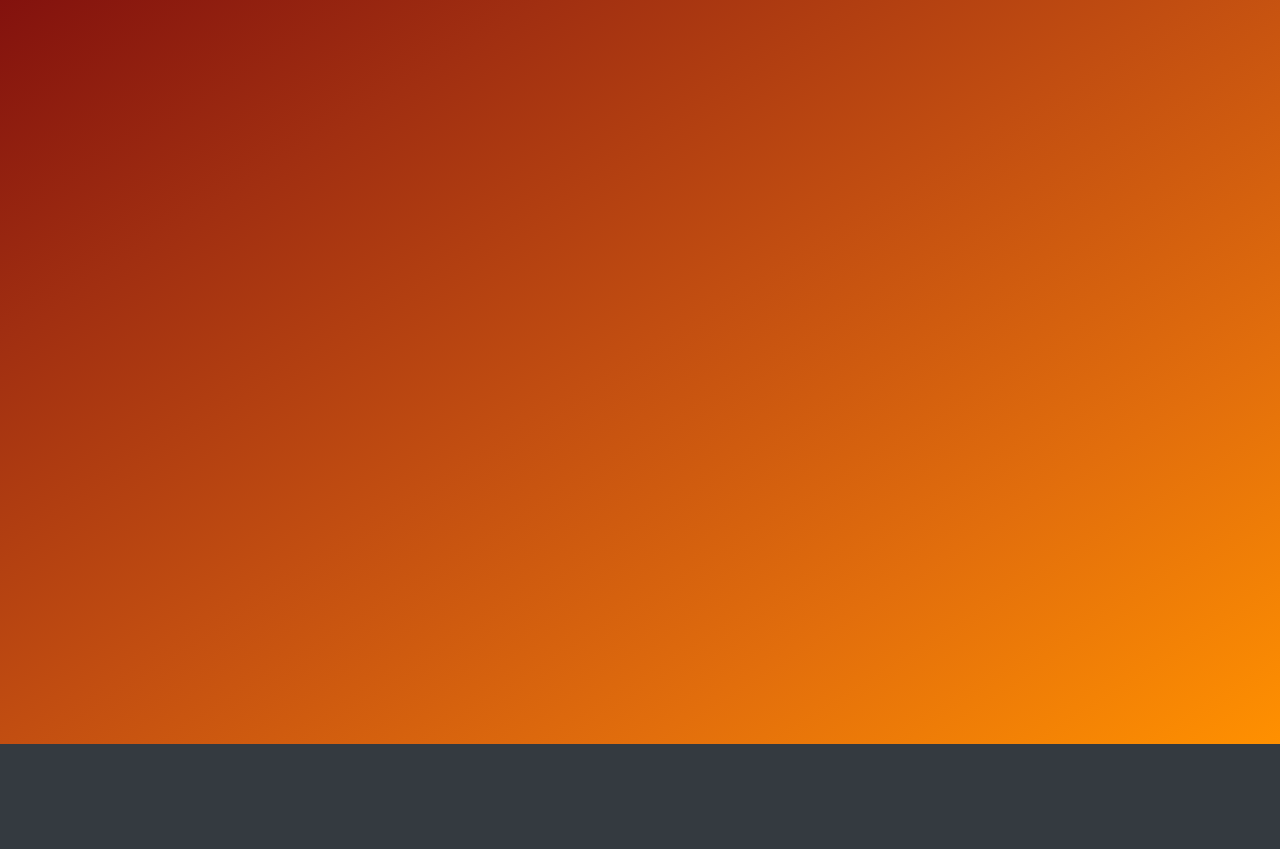
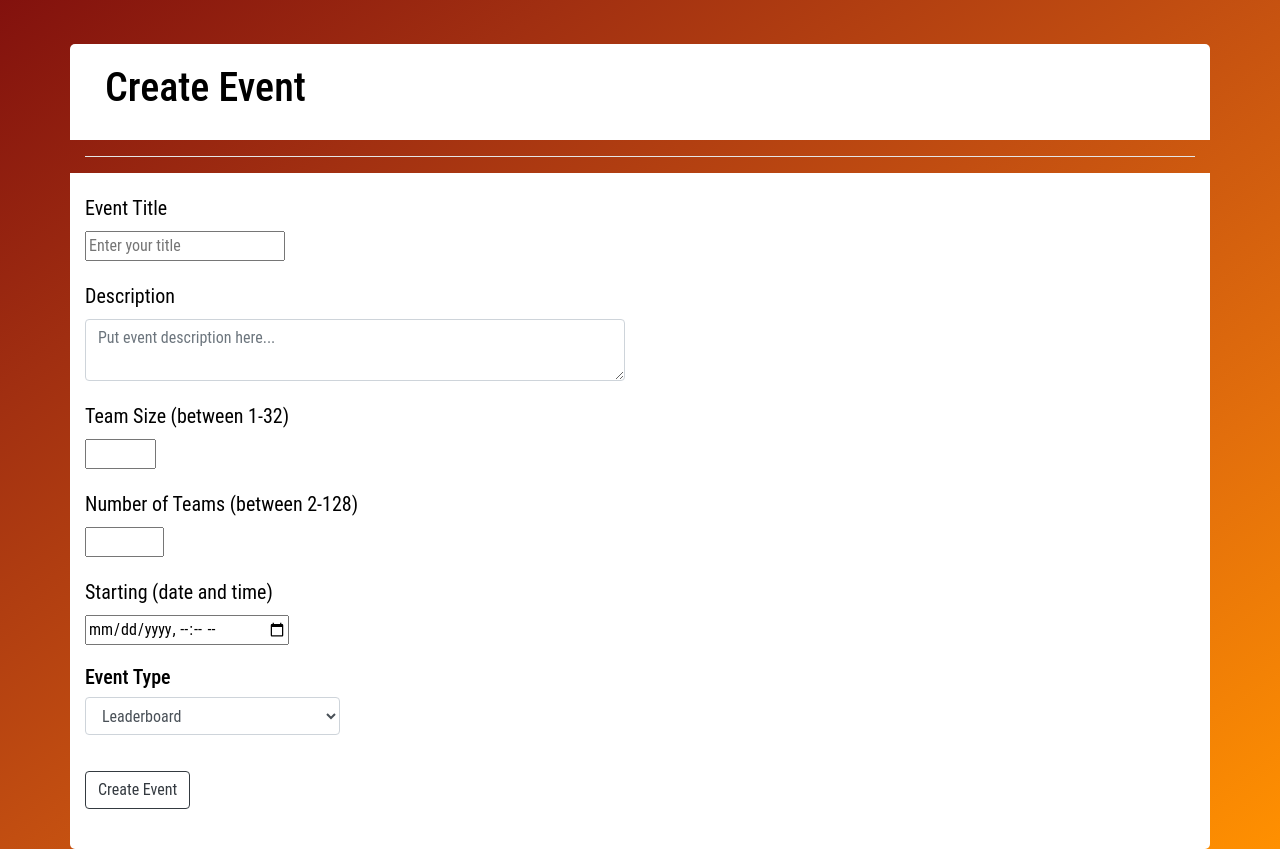
Before and after one commit to pearlescen7/CompeteMe, a Flask app: page /create_events/ in a window 1280 px wide. Shown: the part 56-905 px from the top of the page. Before the commit the page ends 800 px from the top, so only its background shows below. Run offline with Flask 2, Linux system fonts and the light colour scheme; the visitor is signed in with stand-in values (Sample User, id 1); some libraries are stand-ins or nearby versions.

Commit message:
Creating events and search fixes.
-Now users can create events.
-Searching events is fixed.
-Little fixes to username/password checks.

```diff
--- a/app.py
+++ b/app.py
@@ -63,8 +63,8 @@ def signup():
             flash("Username field can't be empty")
             return render_template("signup.html")
 
-        elif (len(request.form.get("mem_name")) > 32):
-            flash("Username can't be longer than 32 characters.")
+        elif (len(request.form.get("mem_name")) > 32) or (len(request.form.get("mem_name")) < 4):
+            flash("Username must be between 4-32 characters.")
             return render_template("signup.html")
 
         elif (request.form.get("password") == ""):
@@ -204,6 +204,10 @@ def edit_profile():
                 newpassword = None
                 newpassword2 = None
 
+            if len(username) < 4 or len(username) > 32:
+                flash("Username must be between 4-32 characters")
+                return render_template("edit_profile.html")
+
             try:
                 #print(filename)
                 db.update_user_id(current_user.id, username=username, email=email, bio=bio, password=newpassword, pfp=filename)
@@ -250,29 +254,54 @@ def search_events():
         sort = request.form.get("sort")
         title_search = request.form.get("title_search")
         if orderby == "Title":
-            orderby = 'title'
+            orderby = "title"
         elif orderby == "Team Size":
-            orderby = 'team_size'
+            orderby = "team_size"
         elif orderby == "Starting Time":
-            orderby = 'starting_date'
+            orderby = "starting_date"
         elif orderby == "Type":
-            orderby = 'event_type'
+            orderby = "event_type"
         elif orderby == "Status":
-            orderby = 'event_status'
+            orderby = "event_status"
         elif orderby == "XP Prize":
-            orderby = 'xp_prize'
+            orderby = "xp_prize"
         elif orderby == "Prize":
-            orderby = 'prize'
+            orderby = "prize"
+        #print(sort)
         events = db.get_events(orderby=orderby, sort=sort, title_search=title_search)
+        #print(events[0].title)
+        #print(events[1].title)
+        #print(events[2].title)
+        #print(events[3].title)
+        return render_template("search_events.html", events=events)
         #post method to search different criterias
     else:
         events = db.get_events()
-    return render_template("search_events.html", events=events)
+        return render_template("search_events.html", events=events)
 
-@app.route("/create_events/")
+@app.route("/create_events/", methods=['POST', 'GET'])
 @login_required
 def create_events():
-    return render_template("create_events.html")
+    if request.method == 'POST':
+        title = request.form.get("title")
+        desc = request.form.get("desc")
+        team_size = request.form.get("team_size")
+        no_teams = request.form.get("no_teams")
+        daytime = request.form.get("daytime")
+        e_type = request.form.get("type")
+        if e_type == "Leaderboard":
+            e_type = 0
+        #map event types to numbers
+        db.create_event(title=title, desc=desc, team_size=team_size, no_teams=no_teams, daytime=daytime, e_type=e_type, creator_id=current_user.id)
+        return redirect(url_for("manage_events"))
+        #when you create a new event go to manage page
+    else:
+        return render_template("create_events.html")
+
+@app.route("/manage_events/")
+@login_required
+def manage_events():
+    return render_template("manage_events.html")
 
 @app.route("/logout/")
 @login_required
@@ -280,6 +309,9 @@ def logout():
     logout_user()
     return redirect(url_for("landing_page"))
 
+@app.errorhandler(404)
+def error(e):
+    return render_template("error.html")
 
 if __name__ == "__main__":
     app.run(debug=True)
--- a/database.py
+++ b/database.py
@@ -1,6 +1,6 @@
 from werkzeug.security import generate_password_hash, check_password_hash
 import psycopg2 as dbapi2
-import os
+import os, uuid
 from user import User
 from event import Event
 
@@ -120,16 +120,41 @@ class Database:
             connection.commit()
         return None
 
-    def get_events(self, orderby='title', sort="ascending", title_search='%'):
+    def get_events(self, orderby="title", sort="ascending", title_search='%'):
         events = []
+        if(title_search == ''):
+            title_search = '%'
         with get_connection() as connection:
             cursor = connection.cursor()
             if(sort == "ascending"):
-                cursor.execute("SELECT * FROM event_t WHERE title LIKE %s ORDER BY (values (%s)) ASC", (title_search, orderby))
+                cursor.execute("SELECT * FROM event_t WHERE title LIKE %s ORDER BY $ ASC".replace("$", orderby), (title_search, ))
             else:
-                cursor.execute("SELECT * FROM event_t WHERE title LIKE %s ORDER BY (values (%s)) DESC", (title_search, orderby))
+                cursor.execute("SELECT * FROM event_t WHERE title LIKE %s ORDER BY $ DESC".replace("$", orderby), (title_search, ))
             rows = cursor.fetchall()
             for row in rows:
-                e = Event(id=row[0], title=row[1], desc=row[2], team_size=row[3], team_no=row[4], start=row[5], duration=row[6], e_type=row[7], status=row[8], code=row[9], prize=row[10], xp_prize=row[11], winner=row[12], creator=row[13])
+                username = self.search_user_id(row[12]).username
+                e = Event(id=row[0], title=row[1], desc=row[2], team_size=row[3], team_no=row[4], start=row[5], e_type=row[6], status=row[7], code=row[8], prize=row[9], xp_prize=row[10], winner=row[11], creator=username)
                 events.append(e)
         return events
+
+    def create_event(self, title, desc, team_size, no_teams, daytime, e_type, creator_id):
+        event_code = uuid.uuid4().hex[:6].upper()
+        while (self.search_event_code(event_code)):
+            event_code = uuid.uuid4().hex[:6].upper()
+
+        with get_connection() as connection:
+            cursor = connection.cursor()
+            cursor.execute("INSERT INTO event_t (title, event_desc, team_size, no_of_teams, starting_date, event_type, event_status, event_code, prize, xp_prize, creator) values (%s, %s, %s, %s, %s, %s, %s, %s, %s, %s, %s)", (title, desc, team_size, no_teams, daytime, e_type, 0, event_code, 200, 500, creator_id))
+            connection.commit()
+
+    def search_event_code(self, event_code):
+        with get_connection() as connection:
+            cursor = connection.cursor()
+            cursor.execute("SELECT * FROM event_t WHERE event_code = %s", (event_code,))
+            row = cursor.fetchone()
+            if row:
+                username = self.search_user_id(row[12]).username
+                e = Event(id=row[0], title=row[1], desc=row[2], team_size=row[3], team_no=row[4], start=row[5], e_type=row[6], status=row[7], code=row[8], prize=row[9], xp_prize=row[10], winner=row[11], creator=username)
+                return e
+            else:
+                return None
--- a/event.py
+++ b/event.py
@@ -1,12 +1,11 @@
 class Event():
-    def __init__(self, title, team_size, team_no, start, duration, e_type, status, code, creator, id=None, desc=None, prize=1000, xp_prize=200, winner=None):
+    def __init__(self, title, team_size, team_no, start, e_type, status, code, creator, id=None, desc=None, prize=None, xp_prize=None, winner=None):
         self.id = id
         self.title = title
         self.desc = desc
         self.team_size = team_size
         self.team_no = team_no
         self.start = start
-        self.duration = duration
         self.e_type = e_type
         self.status = status
         self.code = code
--- /dev/null
+++ b/static/create_events.css
@@ -0,0 +1,7 @@
+label{
+    font-size:20px;
+}
+
+.row{
+    padding-top: 20px;
+}
--- a/tables.sql
+++ b/tables.sql
@@ -9,7 +9,6 @@ CREATE TABLE IF NOT EXISTS event_t (
     team_size integer NOT NULL,
     no_of_teams integer NOT NULL,
     starting_date TIMESTAMP NOT NULL,
-    duration integer NOT NULL,
     event_type integer NOT NULL,
     event_status integer NOT NULL,
     event_code VARCHAR(6) UNIQUE NOT NULL,
--- a/templates/create_events.html
+++ b/templates/create_events.html
@@ -1,6 +1,62 @@
 {% extends "layout.html" %}
 {% block title %}Create Event{% endblock %}
 {% block content %}
+<link rel="stylesheet" type="text/css" href="{{ url_for('static', filename='create_events.css') }}">
+<div class="container" style="margin-top:100px;">
+    <div class="row" style="background-color: white; color:black; border-radius: 5px 5px 0px 0px; padding:20px;">
+        <div class="col">
+            <h1>Create Event</h1>
+        </div>
+    </div>
+    <hr style="background-color: white;">
+    <form method="post" action="" enctype="multipart/form-data">
+        <div class="row" style="background-color: white; color:black;">
+            <div class="col">
+                <label for="title">Event Title</label> <br>
+                <input type="text" id="title" name="title" placeholder="Enter your title">
+            </div>
+        </div>
+        <div class="row" style="background-color: white; color:black;">
+            <div class="col-6">
+                <label for="title">Description</label> <br>
+                <textarea class="form-control" name="desc" placeholder="Put event description here..."></textarea>
+            </div>
+        </div>
+        <div class="row" style="background-color: white; color:black;">
+            <div class="col">
+                <label for="quantity">Team Size (between 1-32)</label><br>
+                <input type="number" id="quantity" name="team_size" min="1" max="32">
+            </div>
+        </div>
+        <div class="row" style="background-color: white; color:black;">
+            <div class="col">
+                <label for="quantity">Number of Teams (between 2-128)</label><br>
+                <input type="number" id="quantity" name="no_teams" min="2" max="128">
+            </div>
+        </div>
+        <div class="row" style="background-color: white; color:black;">
+            <div class="col">
+                <label for="daytime">Starting (date and time)</label> <br>
+                <input type="datetime-local" id="daytime" name="daytime">
+            </div>
+        </div>
+        <div class="row" style="background-color: white; color:black;">
+            <div class="col-3">
+                <h5>Event Type</h5>
+                <div class="form-group">
+                    <select class="form-control" id="exampleFormControlSelect1" name="type">
+                        <option>Leaderboard</option>
+                    </select>
+                </div>
+            </div>
+        </div>
+        <div class="row" style="background-color: white; color:black; padding-bottom:40px; border-radius:0px 0px 5px 5px;">
+            <div class="col">
+                <button class="btn btn-outline-dark" type="submit" name="createbut">Create Event</button>
+            </div>
+        </div>
 
+    </form>
+</div>
 
 {% endblock %}
--- a/templates/index.html
+++ b/templates/index.html
@@ -11,7 +11,7 @@
           <a href="{{url_for('login')}}"><button type="button" class="btn btn-outline-dark btn-lg">Join now!</button></a>
           {% endif %}
           {% if current_user.is_authenticated %}
-          <a href="#"><button type="button" class="btn btn-outline-dark btn-lg">Create!</button></a>
+          <a href="{{url_for("create_events")}}"><button type="button" class="btn btn-outline-dark btn-lg">Create!</button></a>
           {% endif %}
         </div>
   </div>
--- a/templates/layout.html
+++ b/templates/layout.html
@@ -52,7 +52,7 @@
           <div class="dropdown-menu">
             <a class="dropdown-item btn-dark" href="{{url_for('search_events')}}">Search</a>
             <a class="dropdown-item btn-dark" href="{{url_for('create_events')}}">Create</a>
-            <a class="dropdown-item btn-dark" href="#">Manage</a>
+            <a class="dropdown-item btn-dark" href="{{url_for('manage_events')}}">Manage</a>
           </div>
         </li>
         <li class="nav-item">
```
Also changed, not shown: templates/manage_events.html (added, +7 -0 lines), templates/search_events.html (+9 -5 lines).
